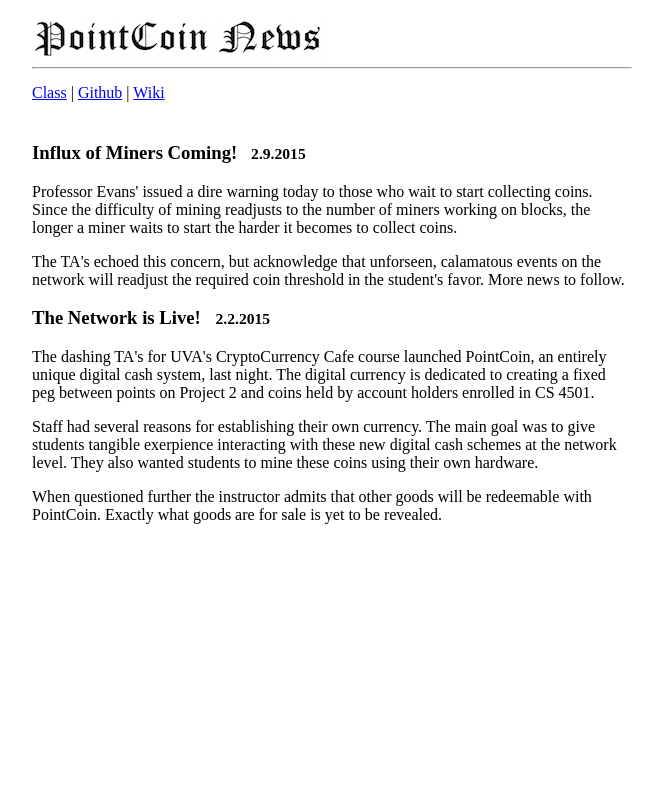
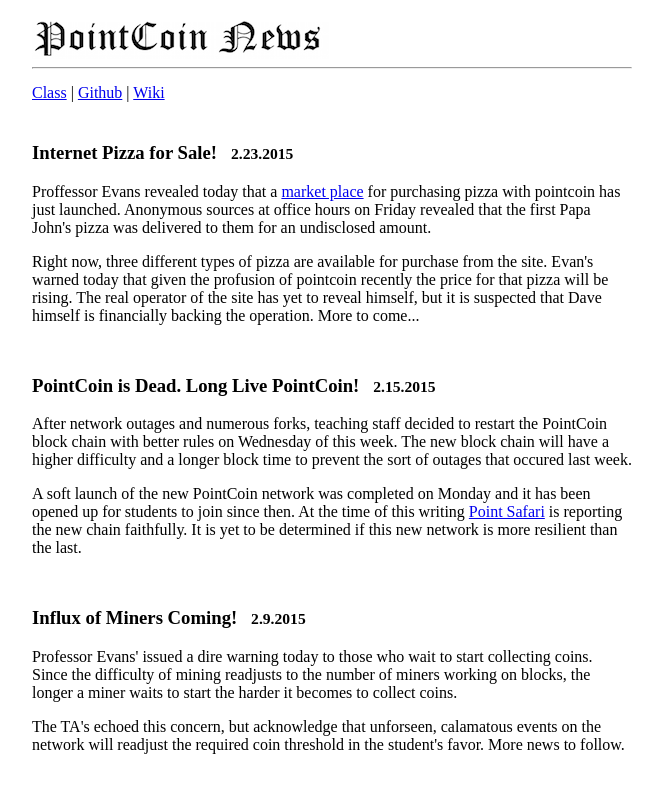
Before and after one commit to scorecoin/scorecoin.github.io, a plain HTML site: page index.html in a window 1280 px wide. Shown: the top 800 px of the page, without its empty margins (308-966 px from the left). Drawn offline with Linux system fonts and the light colour scheme.

Commit message:
More news, more fun

```diff
--- a/home.css
+++ b/home.css
@@ -23,6 +23,9 @@ img {
 hr {
 }
 
+.story {
+    margin-bottom: 50px;
+}
 
 @media (max-width: 600px) {
 
--- a/index.html
+++ b/index.html
@@ -16,6 +16,36 @@
     </div>
 
     <div class="news">
+
+        <div class="story">
+        <h3>Internet Pizza for Sale!<small> 2.23.2015</small></h3>
+        <p>Proffessor Evans revealed today that a <a href="http://pizza.bitcoin-class.org">market place</a> for purchasing pizza
+        with pointcoin has just launched. Anonymous sources at office hours on Friday
+        revealed that the first Papa John's pizza was delivered to them for an undisclosed
+        amount.
+        </p>
+        <p>Right now, three different types of pizza are available for purchase from the site.
+        Evan's warned today that given the profusion of pointcoin recently the price for that
+        pizza will be rising.
+        The real operator of the site has yet to reveal himself, but it is suspected that Dave
+        himself is financially backing the operation. More to come...
+        </p>
+        </div>
+
+        <div class="story">
+        <h3>PointCoin is Dead. Long Live PointCoin!<small> 2.15.2015</small></h3>
+        <p>After network outages and numerous forks, teaching staff decided to restart
+        the PointCoin block chain with better rules on Wednesday of this week. The new
+        block chain will have a higher difficulty and a longer block time to prevent the
+        sort of outages that occured last week.
+        </p>
+        <p>A soft launch of the new PointCoin network was completed on Monday and it has been
+        opened up for students to join since then. At the time of this writing <a href="http://safari.bitcoin-class.org">Point
+            Safari</a> is reporting the new chain faithfully. It is yet to be determined
+        if this new network is more resilient than the last.
+        </p>
+        </div>
+
         <div class="story">
         <h3>Influx of Miners Coming!<small> 2.9.2015</small></h3>
         <p>Professor Evans' issued a dire warning today to those who
```
